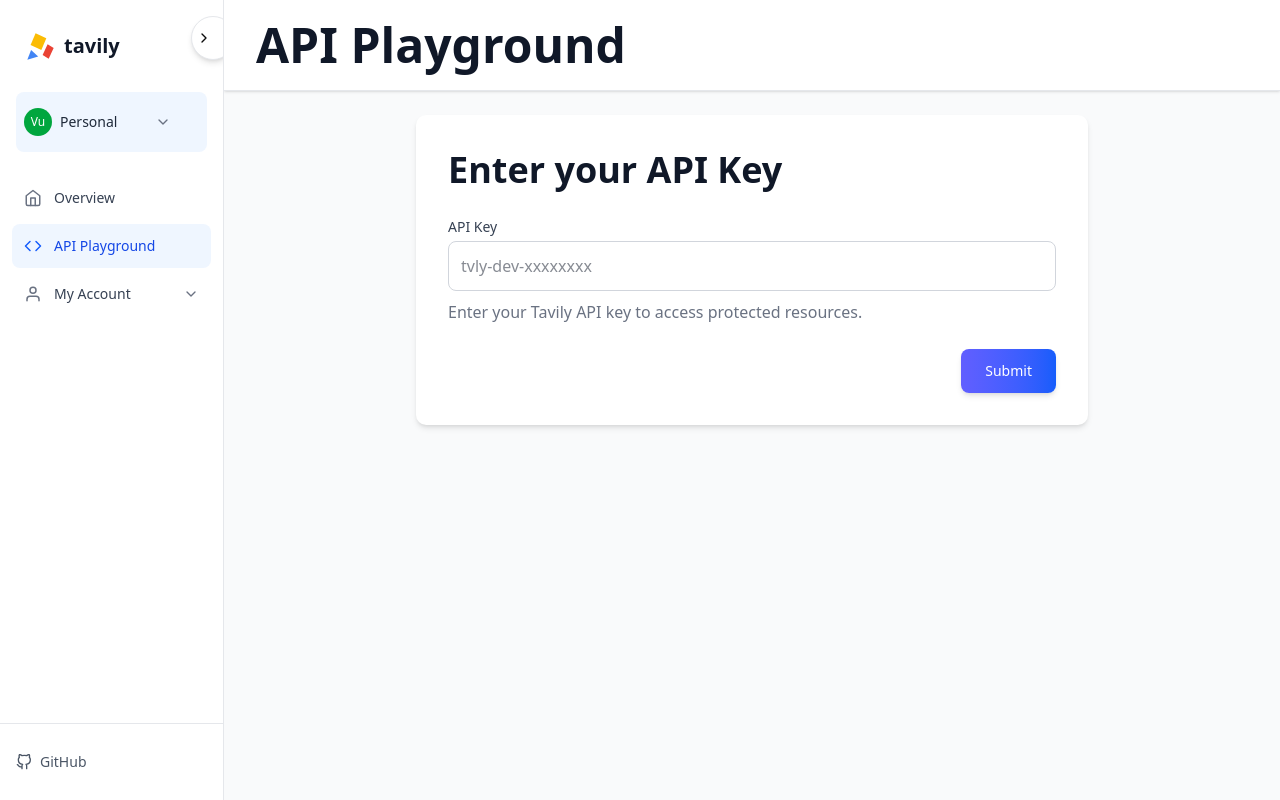
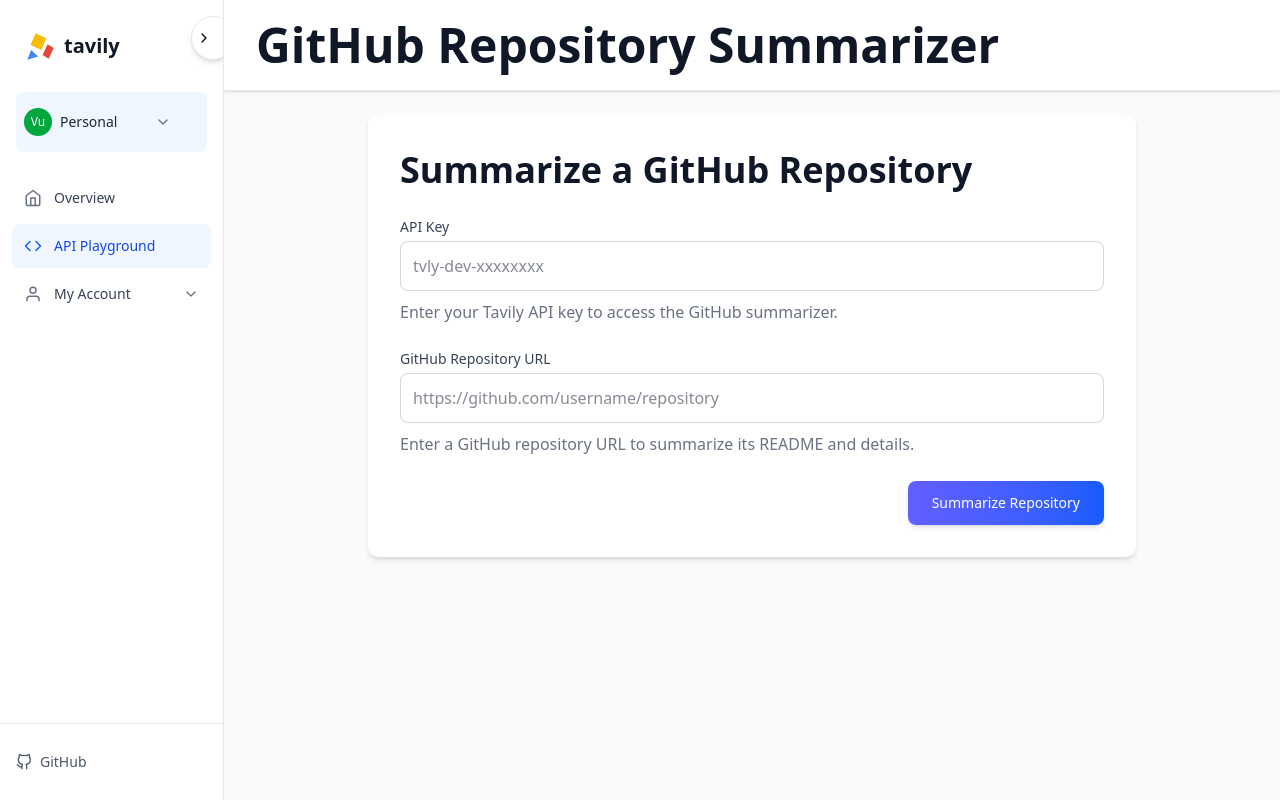
Before and after one commit to congvuthanh/manage-api-key, a Next.js app: page /playground in a window 1280 px wide. Built offline with nearby package versions, Linux system fonts and the light colour scheme.

Commit message:
enhance GitHub summarizer with URL input and response display

```diff
--- a/src/app/playground/page.tsx
+++ b/src/app/playground/page.tsx
@@ -4,14 +4,14 @@
 import { Sidebar } from "@/components/Sidebar";
 import { Button } from "@/components/ui/button";
 import { useSidebar } from "@/hooks/useSidebar";
-import { useRouter } from "next/navigation";
 import { useState } from "react";
 
 export default function APIPlayground() {
   const { sidebarCollapsed, toggleSidebar } = useSidebar();
   const [apiKey, setApiKey] = useState("");
+  const [githubUrl, setGithubUrl] = useState("");
   const [isLoading, setIsLoading] = useState(false);
-  const router = useRouter();
+  const [jsonResponse, setJsonResponse] = useState<string>("");
   const { showNotification } = useNotification();
 
   const handleSubmit = async (e: React.FormEvent) => {
@@ -22,19 +22,39 @@
       return;
     }
 
+    if (!githubUrl.trim()) {
+      showNotification("Please enter a GitHub repository URL", "error");
+      return;
+    }
+
     setIsLoading(true);
+    setJsonResponse("");
 
     try {
-      // Wait a bit to show loading state before redirect
-      await new Promise(resolve => setTimeout(resolve, 300));
+      const response = await fetch("/api/github-summarizer", {
+        method: "POST",
+        headers: {
+          "Content-Type": "application/json",
+          "x-api-key": apiKey
+        },
+        body: JSON.stringify({ githubUrl })
+      });
 
-      // Redirect to the protected page with the API key as a query parameter
-      router.push(`/protected?key=${encodeURIComponent(apiKey)}`);
+      if (!response.ok) {
+        const errorData = await response.json();
+        throw new Error(errorData.message || "Failed to fetch summary");
+      }
 
-      // Note: we don't reset isLoading here because we're navigating away
+      const data = await response.json();
+
+      // Format the JSON with proper indentation
+      setJsonResponse(JSON.stringify(data, null, 2));
+
+      showNotification("Successfully fetched repository data", "success");
     } catch (error) {
-      console.error("Error submitting API key:", error);
-      showNotification("An unexpected error occurred", "error");
+      console.error("Error fetching GitHub summary:", error);
+      showNotification(error instanceof Error ? error.message : "An unexpected error occurred", "error");
+    } finally {
       setIsLoading(false);
     }
   };
@@ -46,13 +66,13 @@
       <div className="flex-1 flex flex-col overflow-hidden">
         <header className="bg-white dark:bg-gray-800 shadow-sm border-b border-gray-200 dark:border-gray-700">
           <div className="px-4 sm:px-6 lg:px-8 py-4">
-            <h1 className="text-xl font-semibold text-gray-900 dark:text-white">API Playground</h1>
+            <h1 className="text-xl font-semibold text-gray-900 dark:text-white">GitHub Repository Summarizer</h1>
           </div>
         </header>
 
         <main className="flex-1 overflow-auto p-6">
-          <div className="max-w-2xl mx-auto bg-white dark:bg-gray-800 rounded-lg shadow-md p-8">
-            <h2 className="text-2xl font-bold text-gray-900 dark:text-white mb-6">Enter your API Key</h2>
+          <div className="max-w-3xl mx-auto bg-white dark:bg-gray-800 rounded-lg shadow-md p-8">
+            <h2 className="text-2xl font-bold text-gray-900 dark:text-white mb-6">Summarize a GitHub Repository</h2>
 
             <form onSubmit={handleSubmit} className="space-y-6">
               <div>
@@ -69,7 +89,25 @@
                   required
                 />
                 <p className="mt-2 text-sm text-gray-500 dark:text-gray-400">
-                  Enter your Tavily API key to access protected resources.
+                  Enter your Tavily API key to access the GitHub summarizer.
+                </p>
+              </div>
+
+              <div>
+                <label htmlFor="githubUrl" className="block text-sm font-medium text-gray-700 dark:text-gray-300 mb-1">
+                  GitHub Repository URL
+                </label>
+                <input
+                  id="githubUrl"
+                  type="url"
+                  value={githubUrl}
+                  onChange={(e) => setGithubUrl(e.target.value)}
+                  placeholder="https://github.com/username/repository"
+                  className="w-full p-3 border border-gray-300 dark:border-gray-600 rounded-md bg-white dark:bg-gray-700 text-gray-900 dark:text-white"
+                  required
+                />
+                <p className="mt-2 text-sm text-gray-500 dark:text-gray-400">
+                  Enter a GitHub repository URL to summarize its README and details.
                 </p>
               </div>
 
@@ -85,14 +123,35 @@
                         <circle className="opacity-25" cx="12" cy="12" r="10" stroke="currentColor" strokeWidth="4"></circle>
                         <path className="opacity-75" fill="currentColor" d="M4 12a8 8 0 018-8V0C5.373 0 0 5.373 0 12h4zm2 5.291A7.962 7.962 0 014 12H0c0 3.042 1.135 5.824 3 7.938l3-2.647z"></path>
                       </svg>
-                      Submitting...
+                      Summarizing...
                     </>
                   ) : (
-                    "Submit"
+                    "Summarize Repository"
                   )}
                 </Button>
               </div>
             </form>
+
+            {jsonResponse && (
+              <div className="mt-8 bg-gray-50 dark:bg-gray-850 rounded-lg border border-gray-200 dark:border-gray-700">
+                <div className="flex justify-between items-center p-4 border-b border-gray-200 dark:border-gray-700">
+                  <h3 className="font-bold text-gray-900 dark:text-white">API Response</h3>
+                  <button
+                    onClick={() => {
+                      navigator.clipboard.writeText(jsonResponse);
+                      showNotification("Copied to clipboard", "success");
+                    }}
+                    className="bg-gray-200 hover:bg-gray-300 dark:bg-gray-700 dark:hover:bg-gray-600 text-gray-700 dark:text-white py-1 px-3 rounded text-xs"
+                    aria-label="Copy JSON to clipboard"
+                  >
+                    Copy JSON
+                  </button>
+                </div>
+                <pre className="p-4 bg-gray-900 rounded-b-lg overflow-x-auto text-green-400 text-sm font-mono">
+                  {jsonResponse}
+                </pre>
+              </div>
+            )}
           </div>
         </main>
       </div>
```
